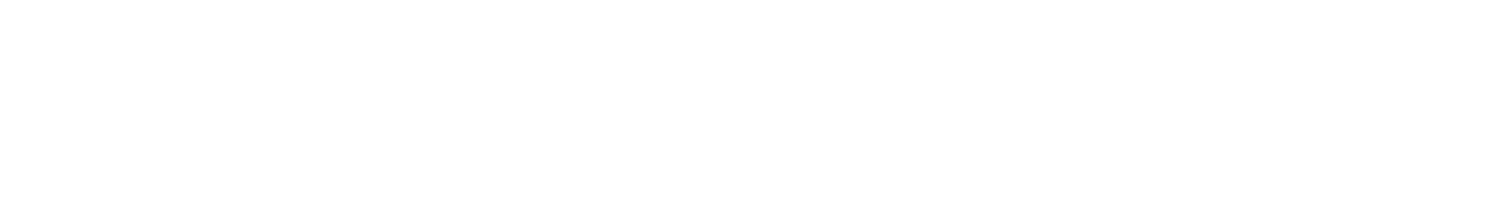
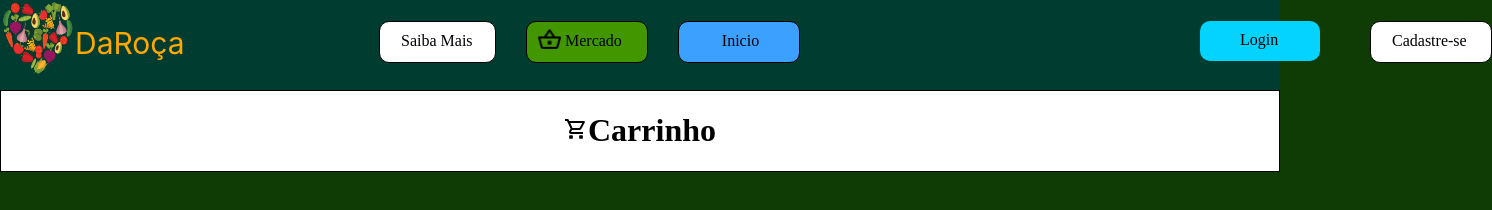
Before and after one commit to pato14123/DaRoca, a plain HTML site: page Carrinho.html in a window 1280 px wide. Shown: the whole page, 1492 px wide, since content can reach past the window. Drawn offline with Linux system fonts and the light colour scheme.

Commit message:
carrinho prototipo

```diff
--- a/Carrinho.html
+++ b/Carrinho.html
@@ -4,8 +4,188 @@
     <meta charset="UTF-8">
     <meta name="viewport" content="width=device-width, initial-scale=1.0">
     <title>Carrinho DaRoça</title>
+    <style>
+        body{
+            background-color: #0F3C04;
+            margin: 0;
+        }
+
+        ul{
+            display: flex;
+        }
+
+        nav ul li{
+            border: 1px solid black;
+            height: 40px;
+            border-radius: 10px;
+            margin-top: 5px;
+            display: flex;
+        }
+
+        nav ul li img{
+            width: 25px;
+            height: 25px;
+            margin-top: 5px;
+            margin-left: 10px;
+        }
+
+        nav ul li p{
+            margin-top: 10px;
+            margin-left: 3px;
+        }
+
+        nav{
+            background-color: #013C31;
+            height: 90px;
+            display: flex;
+        }
+
+        #logo_nav{
+            width: 75px;
+            height: 75px;
+            flex-shrink: 0;
+        }
+
+        nav h1{
+            width: 114px;
+            height: 26px;
+            flex-shrink: 0;
+            color: #FFA800;
+            font-family: Inter;
+            font-size: 30px;
+            font-style: normal;
+            font-weight: 400;
+            line-height: normal;
+        }
+
+        #saibamais_botao{
+            background-color: white;
+            width: 110px;
+            padding-left: 5px;
+            margin-left: 150px;
+        }
+
+        #saibamais_botao:hover{
+            cursor: pointer;
+            background-color: #e2e2e2                                                                           ;
+        }
+
+        #saibamais_botao p{
+            margin-left: 16px
+        }
+
+        #mercado_botao{
+            margin-left: 30px;
+            background-color: #429700;
+            width: 120px;
+        }
+
+        #mercado_botao:hover{
+            cursor: pointer;
+            background-color: #317200;
+        }
+
+        #mercado_botao:active{
+            background-color: #1e4400;
+        }
+
+        #inicio_botao{
+            margin-left: 30px;
+            background-color:#3CA1FE;
+            width: 120px;
+            display: flex;
+            justify-content: center;
+        }
+
+        #inicio_botao:hover{
+            cursor: pointer;
+            background-color: rgb(101, 138, 238);
+        }
+
+        #login_botao{
+            margin-left: 400px;
+            background-color:#04D2FF;
+            width: 120px;
+            border: 0px solid;
+        }
+
+        #login_botao:hover{
+            cursor: pointer;
+            background-color: #06b3aa;
+        }
+
+        #login_botao p{
+            margin-left: 40px;
+        }
+
+        #cadastrar_botao{
+            margin-left: 50px;
+            background-color:#ffffff;
+            width: 120px;
+        }
+
+        #cadastrar_botao:hover{
+            cursor: pointer;
+            background-color: #d8d8d8;
+        }
+
+        #cadastrar_botao:active{
+            background-color: #9b9b9b;
+        }
+
+        #cadastrar_botao p{
+            margin-left: 21px;
+        }
+
+        #titulo{
+            display: flex;
+            justify-content: center;
+            border: 1px solid black;
+            background-color: white;
+        }
+
+
+    </style>
+
+    <script>  // java
+        function abrir_cadastro() {
+            location.href = 'Cadastro.html'
+        }
+
+        function abrir_mercado() {
+            location.href = 'Mercado.html'
+        }
+
+        function abrir_login() {
+            location.href = 'Login.html'
+        }
+
+        function Retornar() {
+            location.href = 'DaRoca.html'
+        }
+
+        function abrir_saibaMais() {
+            location.href = 'Saibamais.html'
+        }
+    </script>
 </head>
+
 <body>
+    <nav>
+        <img src="Imagens/Logo_DaRoca.jpg" id="logo_nav">
+        <h1>DaRoça</h1>
 
+        <ul>
+            <li onclick="abrir_saibaMais()" id="saibamais_botao"><p>Saiba Mais</p></li>
+            <li onclick="abrir_mercado()" id="mercado_botao"><img src="Imagens/Icone_Mercado.png"><p>Mercado</p></li>
+            <li onclick="Retornar()" id="inicio_botao"><p>Inicio</p></li>
+            <li onclick="abrir_login()" id="login_botao"><p>Login</p></li>
+            <li onclick="abrir_cadastro()" id="cadastrar_botao"><p>Cadastre-se</p></li>
+        </ul>
+    </nav>
+
+    <div id="titulo">
+        <h1><img src="Imagens/Icone_Carrinho.png">Carrinho</h1>
+    </div>
 </body>
 </html>
```
